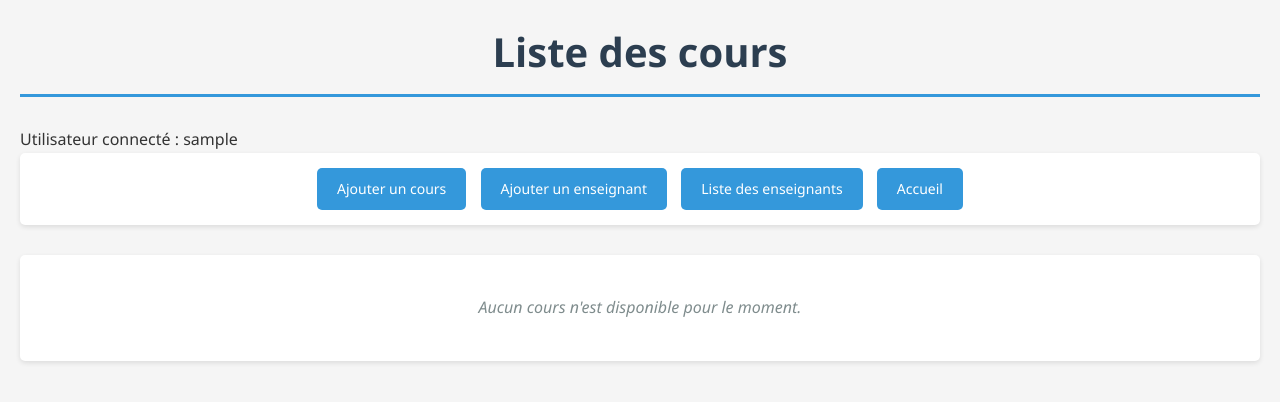
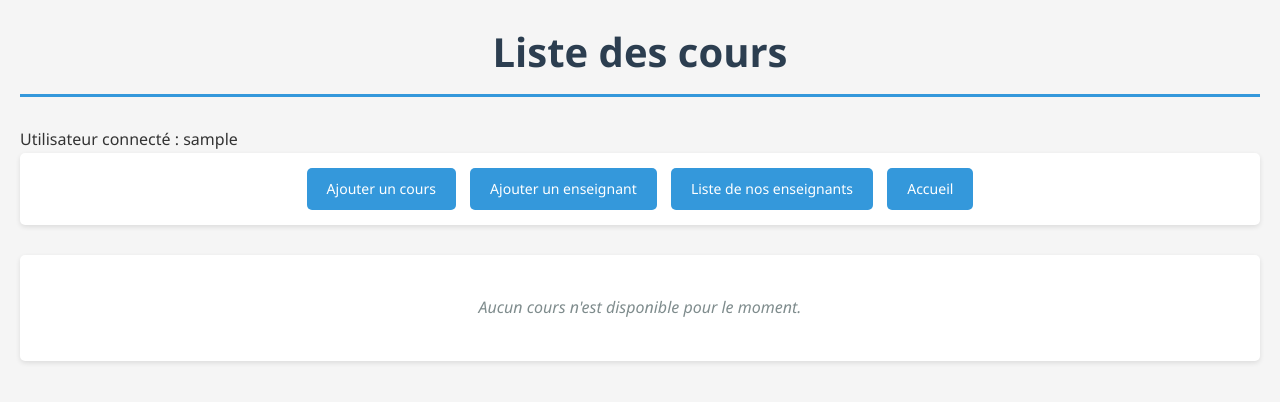
Before and after one commit to fewajaphet-pixel/universite-django, a Django app: page /cours/ in a window 1280 px wide. Shown: the top 402 px of the page. Run offline with Django 4.2, Linux system fonts and the light colour scheme; the visitor is signed in with stand-in values (Sample User, id 1); data that the repository does not hold is empty.

Commit message:
Message precisant les modifications

```diff
--- a/cours/templates/cours/liste_cours.html
+++ b/cours/templates/cours/liste_cours.html
@@ -14,7 +14,7 @@
     <div class="navigation">
         <a href="{% url 'ajouter_cours' %}" class="btn">Ajouter un cours</a>
         <a href="{% url 'ajouter_enseignant' %}" class="btn">Ajouter un enseignant</a>
-        <a href="{% url 'liste_enseignant' %}" class="btn">Liste des enseignants</a>
+        <a href="{% url 'liste_enseignant' %}" class="btn">Liste de nos  enseignants</a>
         <a href="{% url 'accueil' %}" class="btn">Accueil</a>
     </div>
 
```
